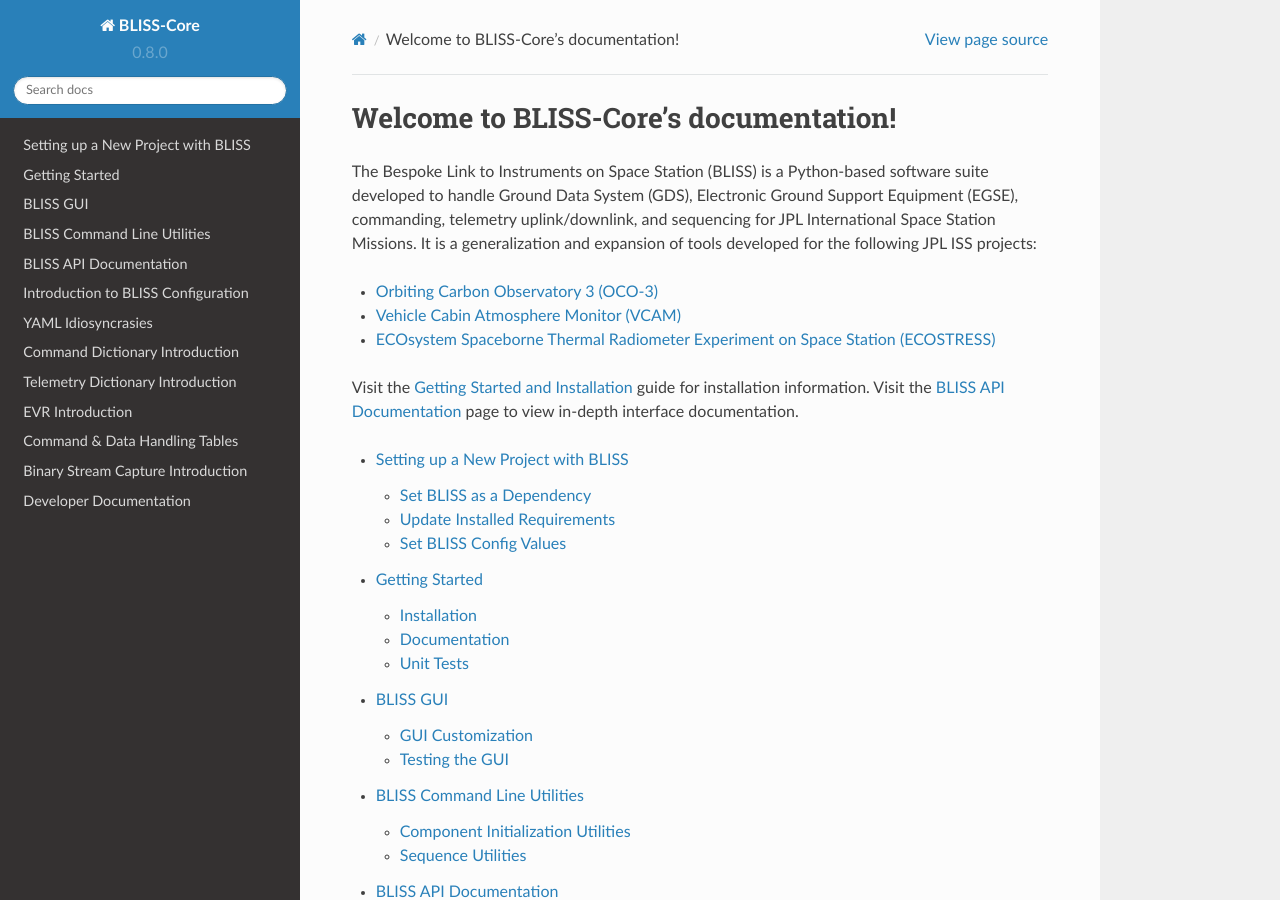
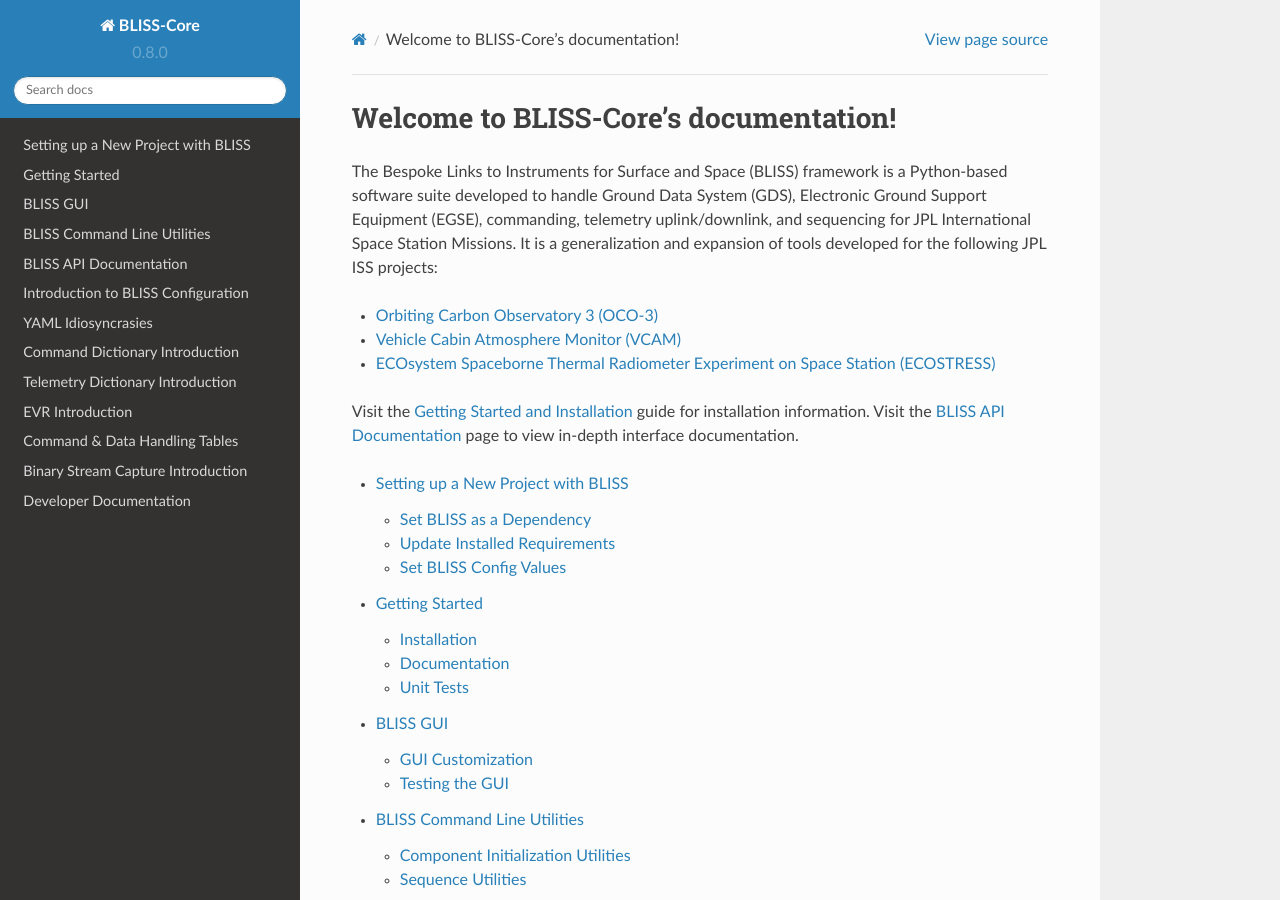
Before and after one commit to NASA-AMMOS/AIT-Core, a Sphinx documentation site: the page built from doc/source/index.rst, in a window 1280 px wide and 900 px high. Built offline with Sphinx 7.4.7 and the Read the Docs theme 2.0.0, drawn with Linux system fonts in a browser that asks for light colours.

Commit message:
Update BLISS acronym in docs

```diff
--- a/doc/source/index.rst
+++ b/doc/source/index.rst
@@ -1,7 +1,7 @@
 Welcome to BLISS-Core's documentation!
 ======================================
 
-The Bespoke Link to Instruments on Space Station (BLISS) is a Python-based software suite developed to handle Ground Data System (GDS), Electronic Ground Support Equipment (EGSE), commanding, telemetry uplink/downlink, and sequencing for JPL International Space Station Missions. It is a generalization and expansion of tools developed for the following JPL ISS projects:
+The Bespoke Links to Instruments for Surface and Space (BLISS) framework is a Python-based software suite developed to handle Ground Data System (GDS), Electronic Ground Support Equipment (EGSE), commanding, telemetry uplink/downlink, and sequencing for JPL International Space Station Missions. It is a generalization and expansion of tools developed for the following JPL ISS projects:
 
 * `Orbiting Carbon Observatory 3 (OCO-3) <http://oco.jpl.nasa.gov>`_
 * `Vehicle Cabin Atmosphere Monitor (VCAM) <http://www.nasa.gov/mission_pages/station/research/experiments/35.html>`_
```
